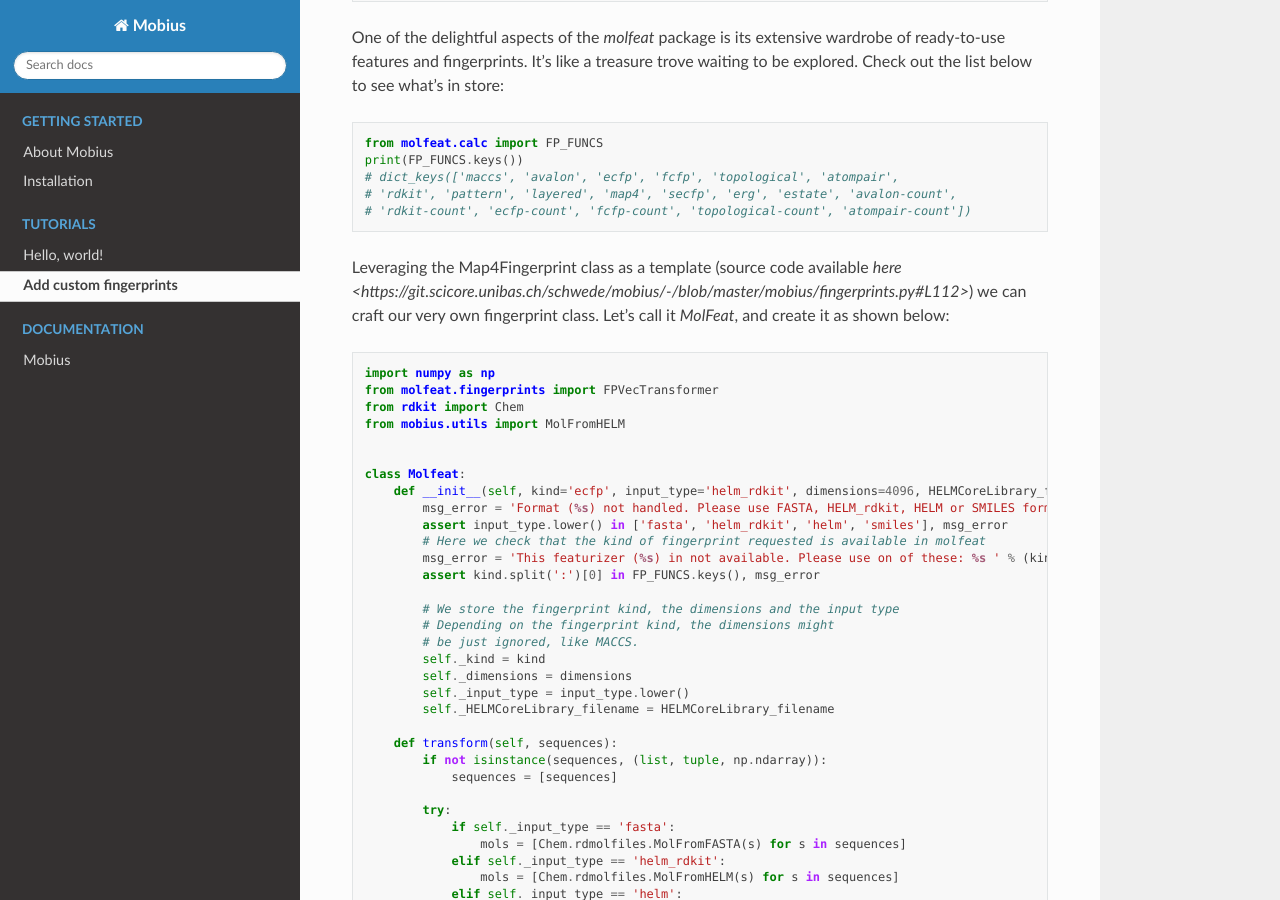
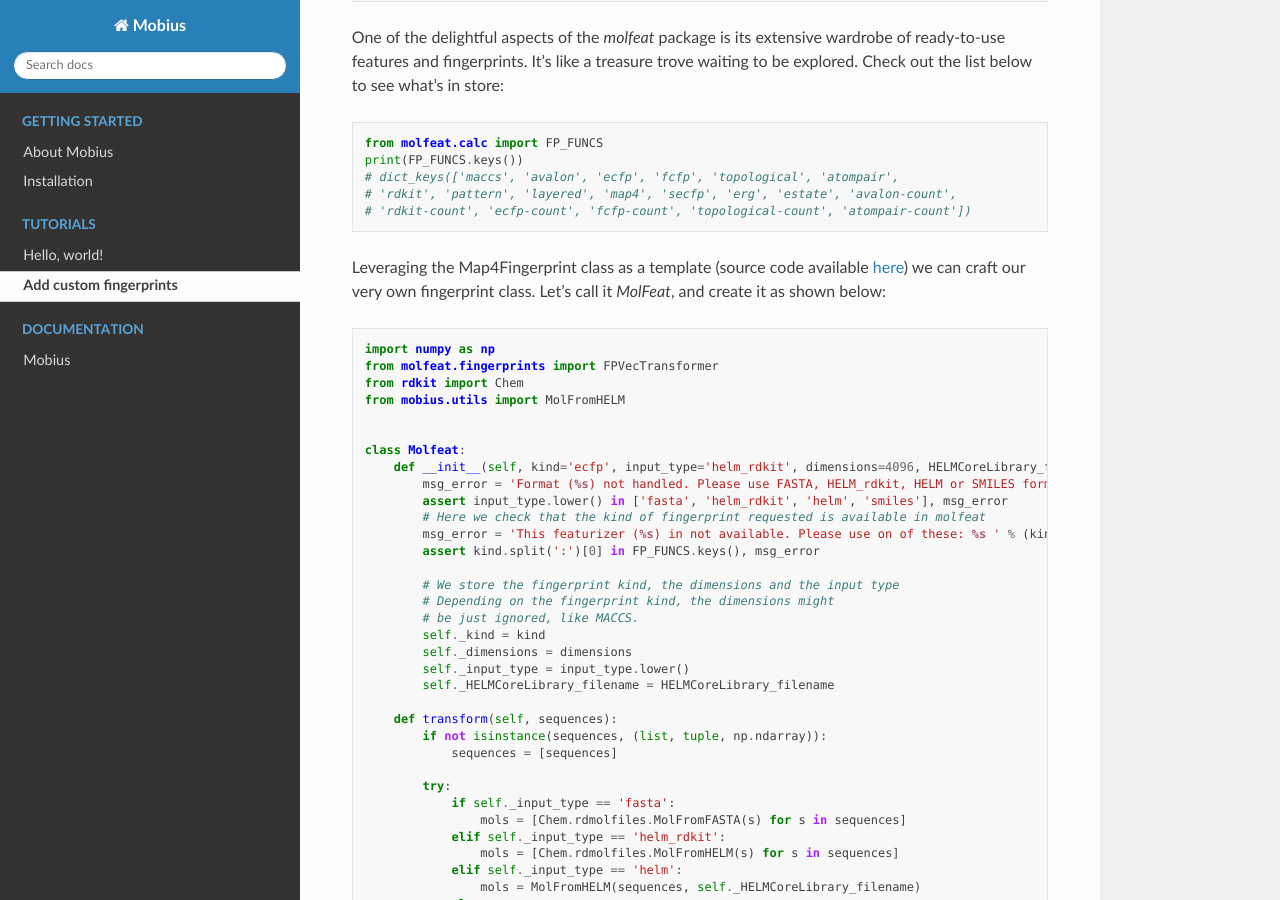
Before and after one commit to jeeberhardt/mobius, a Sphinx documentation site: the page built from docs/source/custom_features.rst, in a window 1280 px wide and 900 px high, scrolled down 529 px. Built offline with Sphinx 7.4.7 and the Read the Docs theme 2.0.0, drawn with Linux system fonts in a browser that asks for light colours.

Commit message:
Fixed link

```diff
--- a/docs/source/custom_features.rst
+++ b/docs/source/custom_features.rst
@@ -38,7 +38,7 @@ explored. Check out the list below to see what's in store:
 
 
 Leveraging the Map4Fingerprint class as a template (source code available
-`here <https://git.scicore.unibas.ch/schwede/mobius/-/blob/master/mobius/fingerprints.py#L112>`)
+`here <https://git.scicore.unibas.ch/schwede/mobius/-/blob/master/mobius/fingerprints.py#L112>`_)
 we can craft our very own fingerprint class. Let's call it `MolFeat`, and create
 it as shown below:
 
```
